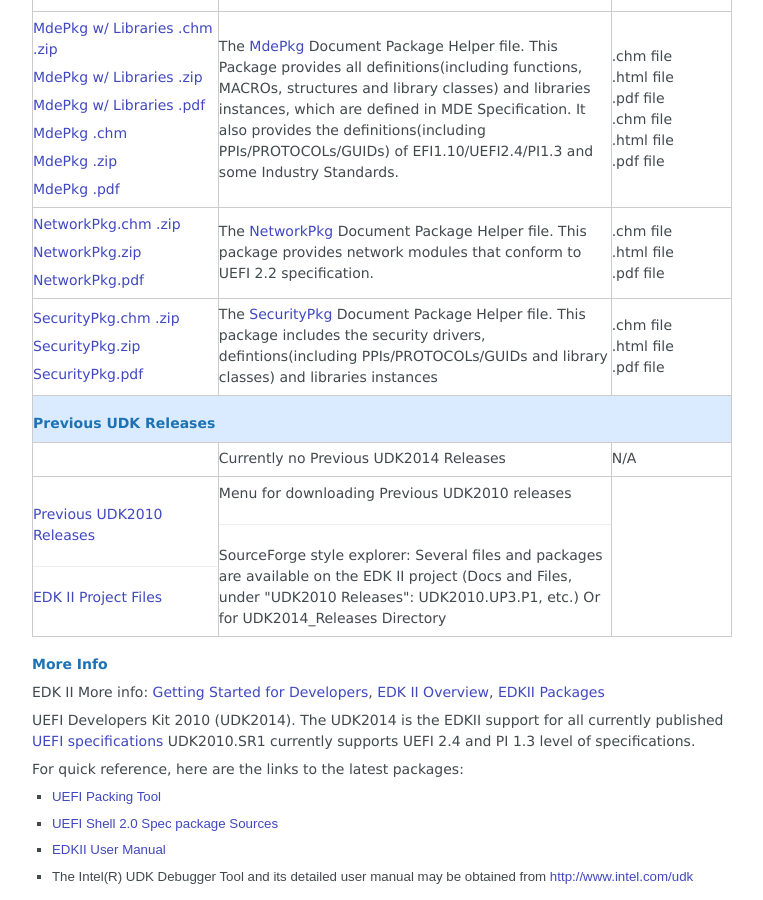
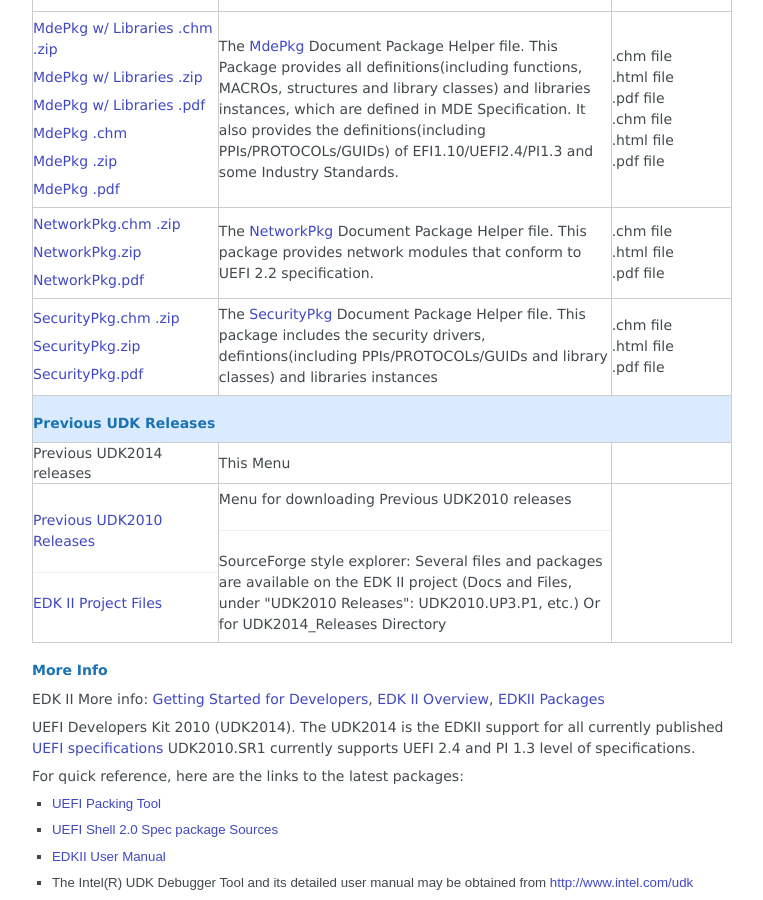
Before and after one commit to tianocore/tianocore.github.io, a Jekyll site: the page built from udk2014/Archive/index.md, in a window 1280 px wide and 900 px high, scrolled down 1941 px. Shown: the whole window, without its empty margins (258-1021 px from the left). Built offline with Jekyll 4.4.1, drawn with Linux system fonts in a browser that asks for light colours; nearby versions of some CDN libraries.

Commit message:
Update index.md

```diff
--- a/udk2014/Archive/index.md
+++ b/udk2014/Archive/index.md
@@ -238,9 +238,9 @@ which follows Intel EFI Framework Specification.</p>
   </tr>
 
   <tr>
-    <td></td>
-    <td> <p>Currently no Previous UDK2014 Releases </p></td>
-    <td> <p>N/A </p></td>
+    <td> Previous UDK2014 releases</td>
+    <td> This Menu</td>
+    <td> </td>
   </tr>
 
   <tr>
```
